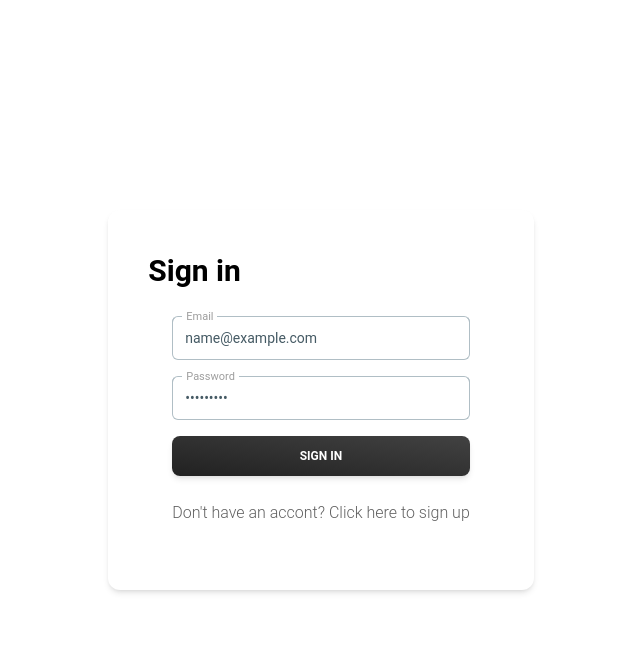
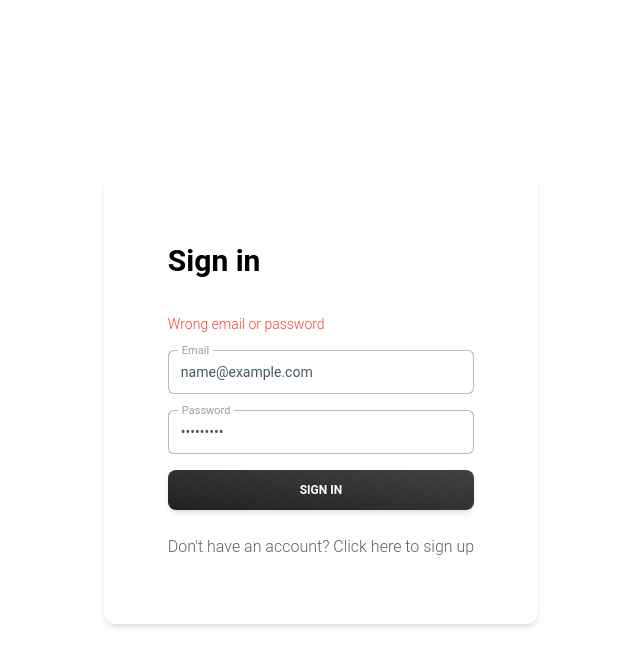
Before and after one commit to jorgenlt/mern-tailwind, a React (Vite) app in the folder client/: page /login in a window 1280 px wide. Both pictures are taken after typing "name@example.com", "Sample123" into the empty fields and a click on the button "SIGN IN". Shown: the top 666 px of the page, without its empty margins (319-959 px from the left). Built offline with nearby package versions, Linux system fonts and the light colour scheme; no server answers.

Commit message:
update login signup

```diff
--- a/client/src/pages/Login/Login.jsx
+++ b/client/src/pages/Login/Login.jsx
@@ -7,7 +7,6 @@ import {
   CardFooter,
   Typography,
   Input,
-  Checkbox,
   Button,
 } from "@material-tailwind/react";
 import { setLogin } from "./authSlice";
@@ -15,19 +14,21 @@ import axios from "axios";
 import { BASE_API_URL } from "../../app/config";
 
 const Login = () => {
+  const [isSignup, setIsSignup] = useState(false);
   const [formData, setFormData] = useState({
     firstName: "",
     lastName: "",
     email: "",
     password: "",
+    confirmPassword: "",
   });
-
-  const [isSignup, setIsSignup] = useState(false);
+  const [error, setError] = useState(null);
 
   const dispatch = useDispatch();
   const navigate = useNavigate();
 
   const toggleScreen = () => {
+    setError(null);
     setIsSignup((prevState) => !prevState);
   };
 
@@ -50,40 +51,46 @@ const Login = () => {
         // Store the JWT and user data in your application's state or local storage
         const { token, user } = response.data;
 
-        dispatch(
-          setLogin({
-            token,
-            user,
-          })
-        );
+        dispatch(setLogin({ token, user }));
 
         navigate("/home");
-      } else {
-        console.error("Login failed:", response.data.error);
       }
     } catch (err) {
+      setError("Wrong email or password");
       console.error("An error occurred during login:", err.message);
-      alert(`An error occurred during login: ${err.message}`);
     }
   };
 
   // Function to handle signup form submission
   const signup = async () => {
+    const { firstName, lastName, email, password, confirmPassword } = formData;
+
+    // Check if any required fields are missing
+    if (!firstName || !lastName || !email || !password || !confirmPassword) {
+      setError("Please fill in all required fields");
+      return;
+    }
+
+    // Additional password validation
+    if (password.length < 8) {
+      setError("Password must be at least 8 characters");
+      return;
+    } else if (password !== confirmPassword) {
+      setError("Passwords do not match");
+      return;
+    }
+
     try {
-      const response = await axios.post(
-        "http://localhost:3001/auth/register",
-        formData
-      );
+      const url = `${BASE_API_URL}/auth/register`;
+      const response = await axios.post(url, formData);
 
       // If signup is successfull, login the user
       if (response.status === 201) {
         login();
-      } else {
-        console.error("Signup failed:", response.data.error);
       }
     } catch (err) {
       console.error("An error occurred during signup:", err.message);
-      alert(`An error occurred during signup: ${err.message}`);
+      setError(`An error occurred during signup: ${err.message}`);
     }
   };
 
@@ -91,6 +98,8 @@ const Login = () => {
     e.preventDefault();
 
     if (isSignup) {
+      setError(null);
+
       await signup();
     } else {
       await login();
@@ -100,11 +109,14 @@ const Login = () => {
   return (
     <div className="flex flex-col items-center justify-center h-screen">
       <Card className="p-10">
-        <Typography variant="h3" color="black">
-          Sign {isSignup ? "up" : "in"}
-        </Typography>
         <CardBody>
+          <Typography variant="h3" color="black" className="pb-8">
+            Sign {isSignup ? "up" : "in"}
+          </Typography>
           <form className="flex flex-col gap-4" onSubmit={handleSubmit}>
+            {error && (
+              <Typography className="text-red-500 text-sm">{error}</Typography>
+            )}
             {isSignup && (
               <>
                 <Input
@@ -138,9 +150,16 @@ const Login = () => {
               value={formData.password}
               onChange={handleInputChange}
             />
-            {/* <div className="-ml-2.5">
-              <Checkbox label="Remember Me" />
-            </div> */}
+            {isSignup && (
+              <Input
+                label="Confirm password"
+                name="confirmPassword"
+                size="lg"
+                type="password"
+                value={formData.confirmPassword}
+                onChange={handleInputChange}
+              />
+            )}
             <Button variant="gradient" fullWidth type="submit">
               Sign {isSignup ? "up" : "in"}
             </Button>
@@ -150,12 +169,12 @@ const Login = () => {
           <Typography
             href="#"
             className="transition-colors hover:text-blue-500"
+            as="a"
+            onClick={toggleScreen}
           >
-            <a onClick={toggleScreen}>
-              {isSignup
-                ? "Already have an account? Sign in"
-                : "Don't have an accont? Click here to sign up"}
-            </a>
+            {isSignup
+              ? "Already have an account? Sign in"
+              : "Don't have an account? Click here to sign up"}
           </Typography>
         </CardFooter>
       </Card>
```
